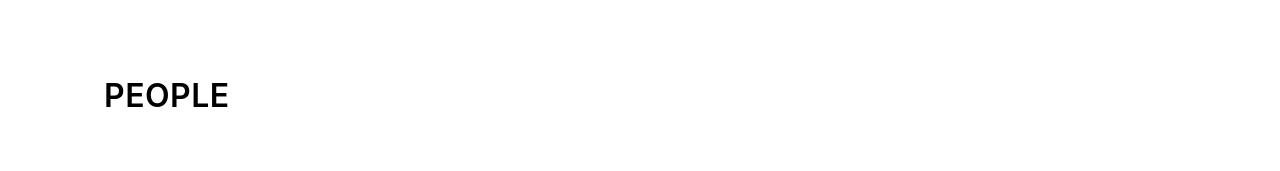
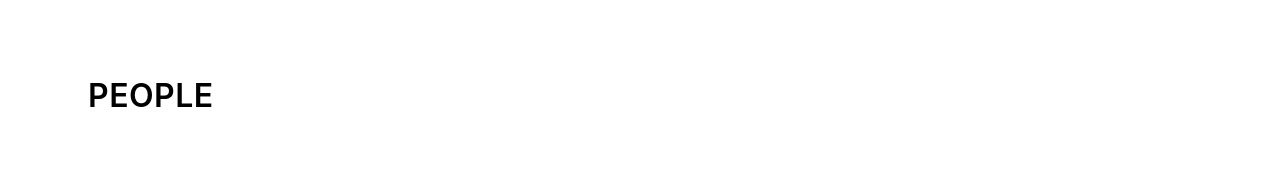
Before and after one commit to ulricozampa/adelez-art, a Next.js app: page / in a window 1280 px wide. Shown: the part 726-897 px from the top of the page. Built offline with nearby package versions, Linux system fonts and the light colour scheme.

Commit message:
Add prestigious exhibitions with creative awards

```diff
--- a/app/page.module.css
+++ b/app/page.module.css
@@ -436,6 +436,6 @@
   font-size: 2rem;
   font-weight: 600;
   margin-bottom: 2rem;
-  margin-left: 2rem; /* Offset from the left edge */
+  margin-left: 1rem; /* Offset from the left edge */
   /* or use padding-left: 2rem; */
 }
```
